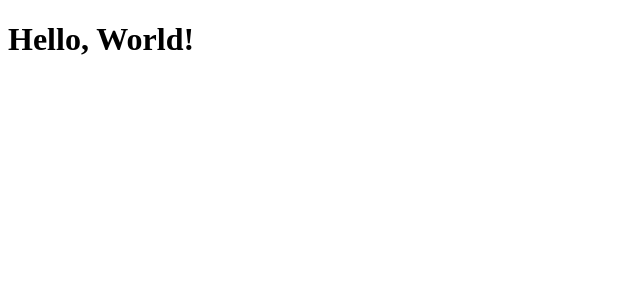
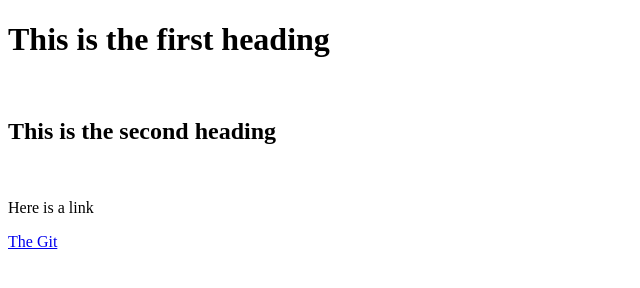
Before and after one commit to SHH-ICS/html-page-YoungSheldonFromTheSmallBangTheory, a plain HTML site: page index.html in a window 1280 px wide. Shown: the whole page, without its empty margins (0-640 px from the left). Drawn offline with Linux system fonts and the light colour scheme.

Commit message:
First commit or something

```diff
--- a/index.html
+++ b/index.html
@@ -1,11 +1,13 @@
 <!DOCTYPE html>
 <html>
-  <head>
-    <title>Page Title</title>
-  </head>
+<body>
 
-  <body>
-    <h1>Hello, World!</h1>
-  </body>
+<h1>This is the first heading</h1>
+<br>
+<h2>This is the second heading</h2>
+<br>
+<p>Here is a link</p>
+<a href="https://github.com/YoungSheldonFromTheSmallBangTheory/Intro-03">The Git</a>
 
+</body>
 </html>
```
